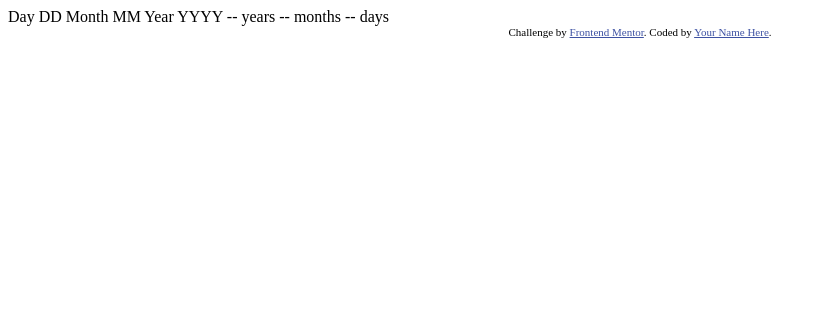
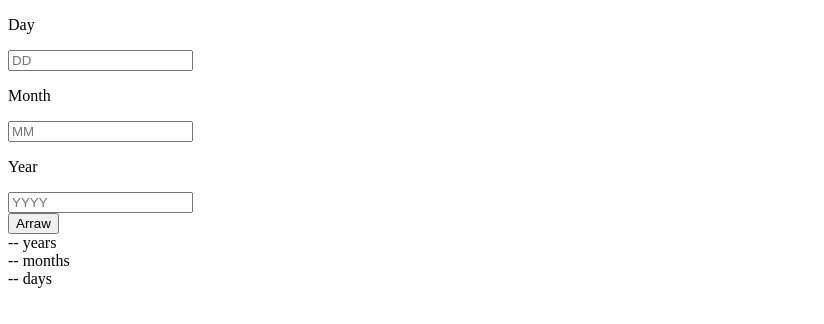
Before and after one commit to keerankb/age-calculator-app, a plain HTML site: page index.html in a window 1280 px wide. Shown: the whole page, without its empty margins (0-824 px from the left). Drawn offline with Linux system fonts and the light colour scheme.

Commit message:
basic structure

```diff
--- a/index.html
+++ b/index.html
@@ -24,24 +24,42 @@
 </head>
 
 <body>
-
-	Day
-	DD
-
-	Month
-	MM
-
-	Year
-	YYYY
-
-	-- years
-	-- months
-	-- days
-
-	<div class="attribution">
-		Challenge by <a href="https://www.frontendmentor.io?ref=challenge" target="_blank">Frontend Mentor</a>.
-		Coded by <a href="#">Your Name Here</a>.
-	</div>
+	<main class="main">
+		<section class="wrapper-section">
+			<div class="age-calculator-wrapper">
+				<div class="data-input-section">
+					<div class="component day">
+						<p>Day</p>
+						<input type="number" placeholder="DD">
+					</div>
+					<div class="component month">
+						<p>Month</p>
+						<input type="number"  placeholder="MM">
+					</div>
+					<div class="component year">
+						<p>Year</p>
+						<input type="number"  placeholder="YYYY">
+					</div>
+				</div>
+				<div class="output-button">
+					<div>
+						<button>Arraw</button>
+					</div>
+				</div>
+				<div class="result-wrapper">
+					<div>
+						-- years
+					</div>
+					<div>
+						-- months
+					</div>
+					<div>
+						-- days
+					</div>
+				</div>
+			</div>
+		</section>
+	</main>
 </body>
 
 </html>
```
